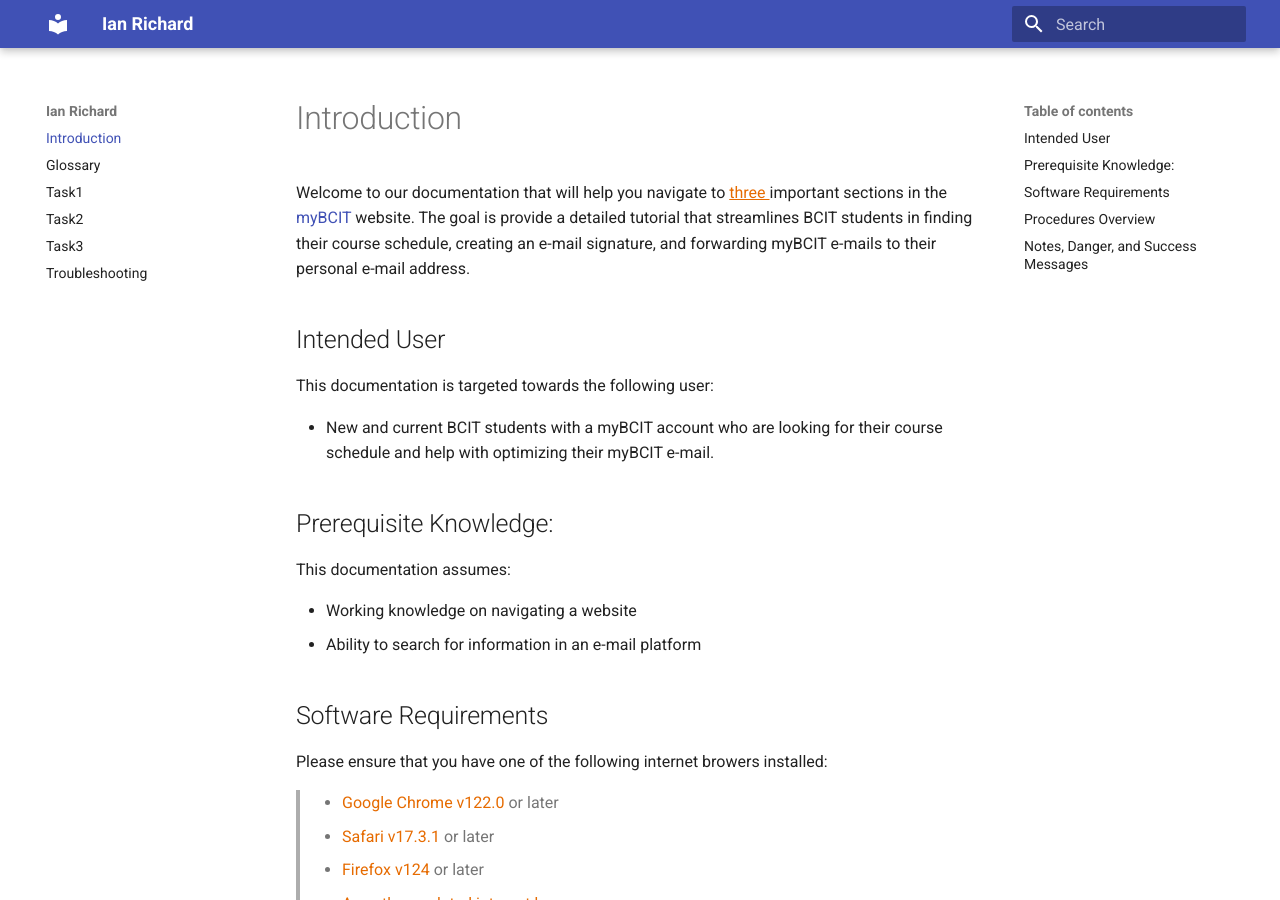
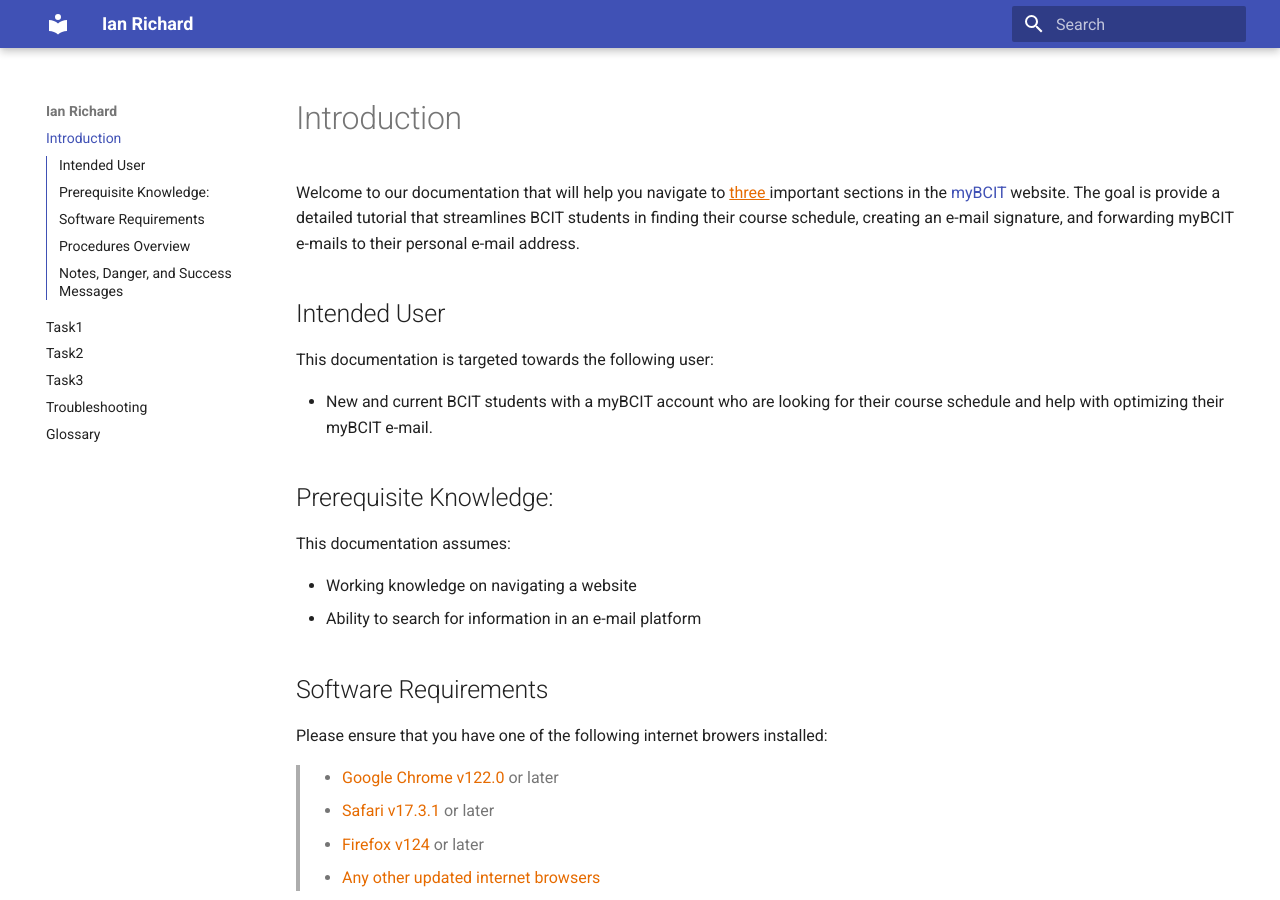
Before and after one commit to beingaturtle/beingaturtle.github.io, an MkDocs documentation site: the page built from docs/index.md, in a window 1280 px wide and 900 px high. Built offline with MkDocs 1.6.1 and Material for MkDocs 9.7.7, drawn with Linux system fonts in a browser that asks for light colours; some of the changed lines change nothing that is shown.

Commit message:
Update table of content order

```diff
--- a/mkdocs.yml
+++ b/mkdocs.yml
@@ -7,5 +7,17 @@ markdown_extensions:
 extra_css:
   - stylesheets/extra.css
 
+nav:
+  - index.md
+  - task1.md
+  - task2.md
+  - task3.md
+  - troubleshooting.md
+  - glossary.md
+
 theme:
   name: material
+  features:
+    - navigation.sections
+    - navigation.expand
+    - toc.integrate
```
